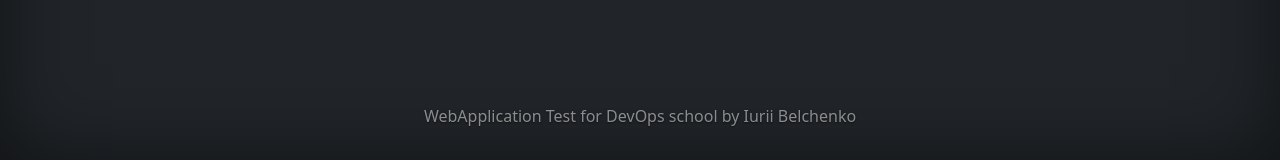
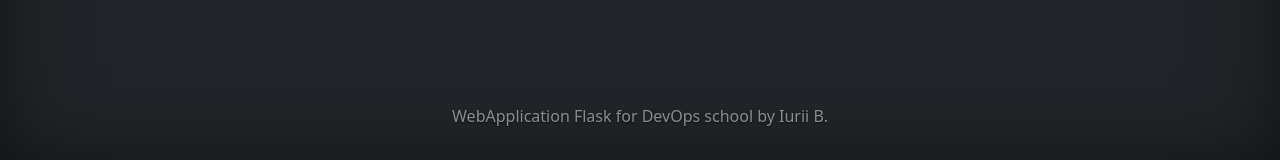
Before and after one commit to Iurii-B/DevOps_school_diploma, a Flask app: page / in a window 1280 px wide. Shown: the part 640-800 px from the top of the page. Run offline with Flask 2, Linux system fonts and the light colour scheme; parts of the project's set-up code (start-up, migrations or seed data) failed here and were passed over.

Commit message:
Test commit

```diff
--- a/app/templates/base_cover.html
+++ b/app/templates/base_cover.html
@@ -72,7 +72,7 @@
     </main>
 
     <footer class="mt-auto text-white-50">
-      <p>WebApplication Test for DevOps school by Iurii Belchenko</p>
+      <p>WebApplication Flask for DevOps school by Iurii B.</p>
     </footer>
   </div>
   </body>
```
